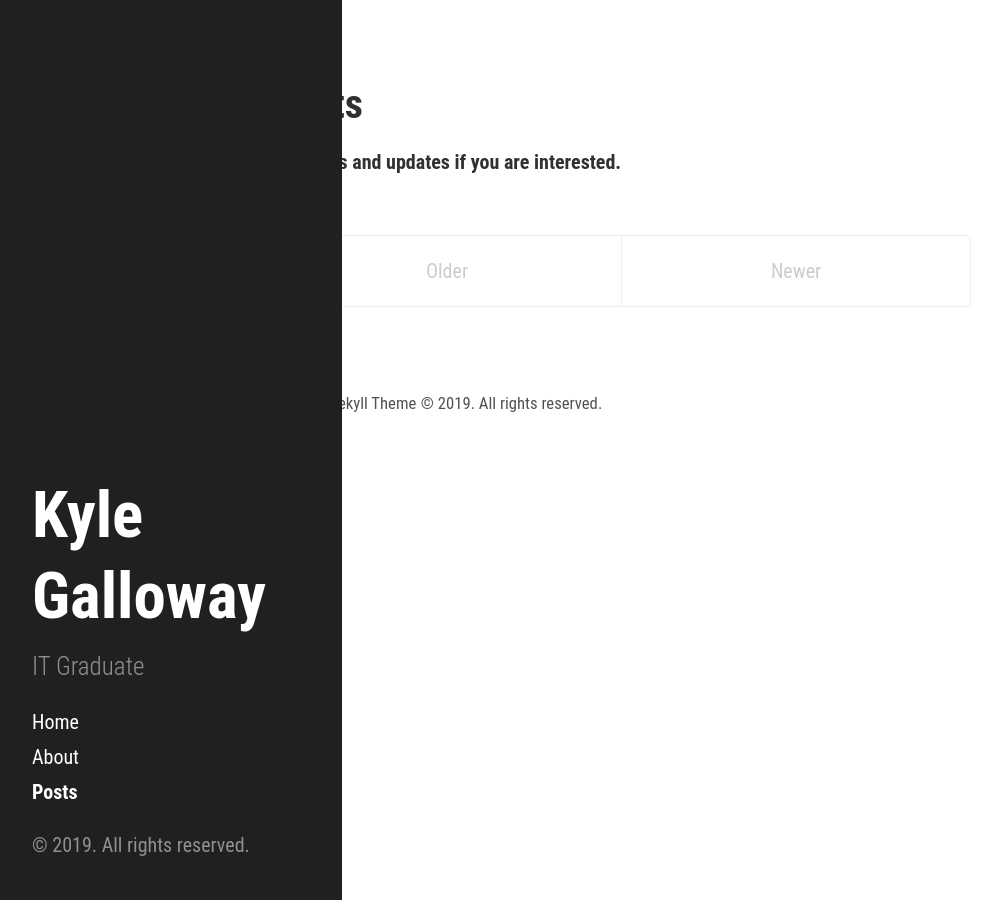
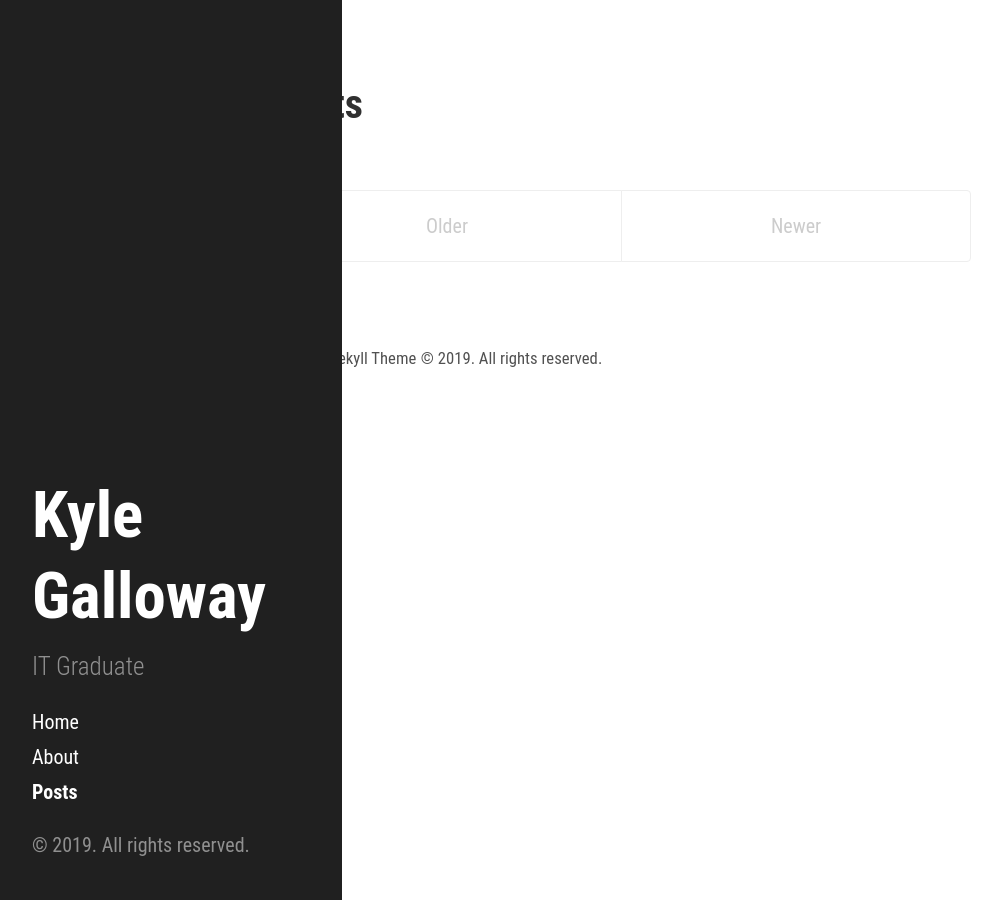
Before and after one commit to Kyle-Galloway/Kyle-Galloway.github.io, a Jekyll site: the page built from Posts/index.html, in a window 1280 px wide. Shown: the whole page, without its empty margins (18-1020 px from the left). Built offline with Jekyll 4.4.1, drawn with Linux system fonts in a browser that asks for light colours; the list of posts is cut into pages by our own code.

Commit message:
Removed heading from posts page.

```diff
--- a/Posts/index.html
+++ b/Posts/index.html
@@ -3,7 +3,6 @@ layout: page
 title: Posts
 ---
 <div class="posts">
-  <h6>Thoughts and updates if you are interested.</h6>
 
   {% for post in paginator.posts %}
   <div class="post">
```
